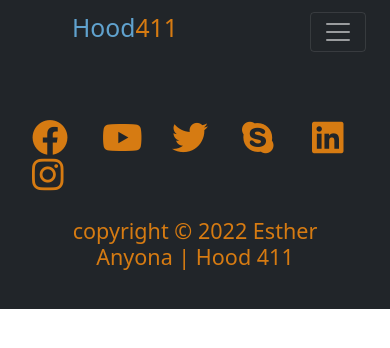
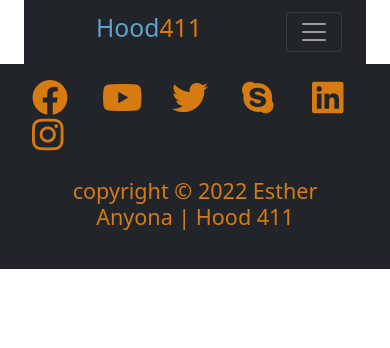
Before and after one commit to Esther-Anyona/four-one-one, a Django app: page / in a window 390 px wide. Shown: the top 348 px of the page. Run offline with Django 4.2, Linux system fonts and the light colour scheme; data that the repository does not hold is empty; some libraries are stand-ins or nearby versions.

Commit message:
Edit navbar anf footer to be responsive

```diff
--- a/newsapp/templates/footer.html
+++ b/newsapp/templates/footer.html
@@ -1,7 +1,7 @@
 <div class="container-fluid d-flex align-items-center justify-content-center bg-dark">
     <footer>
       <div class="p-2 m-auto">
-        <div class="row pt-5">
+        <div class="row pt-2">
           <div class="col">
           <a href="#" target="_blank"><i class="fab fa-facebook" style="font-size:36px; color: rgb(214, 123, 18);"></i></a>
           </div>
--- a/newsapp/templates/navbar.html
+++ b/newsapp/templates/navbar.html
@@ -1,3 +1,5 @@
+<div class="container-fluid">
+
 <nav class="navbar navbar-expand-lg navbar-dark bg-dark">
     <div class="container-fluid">
         <a class="navbar-brand mx-5" href="/">
@@ -14,3 +16,4 @@
         </div>
     </div>
 </nav>
+</div>
```
